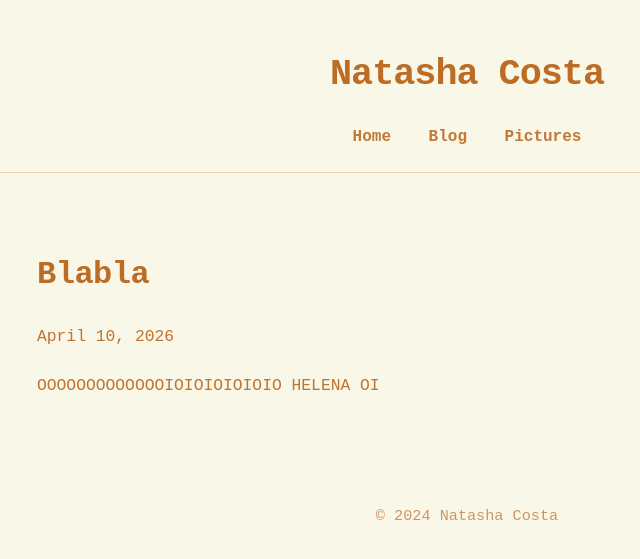
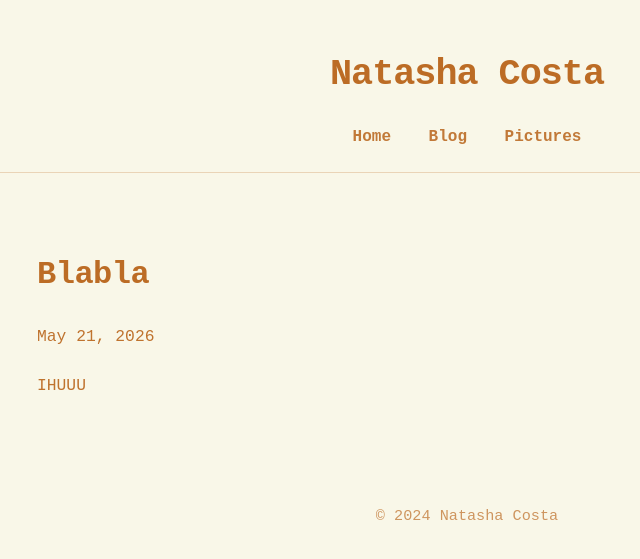
Before and after one commit to AstroNatasha/AstroNatasha.github.io, a Jekyll site: the page built from _posts/2026-04-10-blabla.md, in a window 1280 px wide. Shown: the top 559 px of the page, without its empty margins (173-813 px from the left). Built offline with Jekyll 4.4.1, drawn with Linux system fonts in a browser that asks for light colours.

Commit message:
Update Posts “2026-04-10-blabla”

```diff
--- a/_posts/2026-04-10-blabla.md
+++ b/_posts/2026-04-10-blabla.md
@@ -1,6 +1,6 @@
 ---
 layout: post
-title: "Blabla"
+title: Blabla
+date: 2026-05-21
 ---
-
-OOOOOOOOOOOOOIOIOIOIOIOIO HELENA OI
+IHUUU
```
